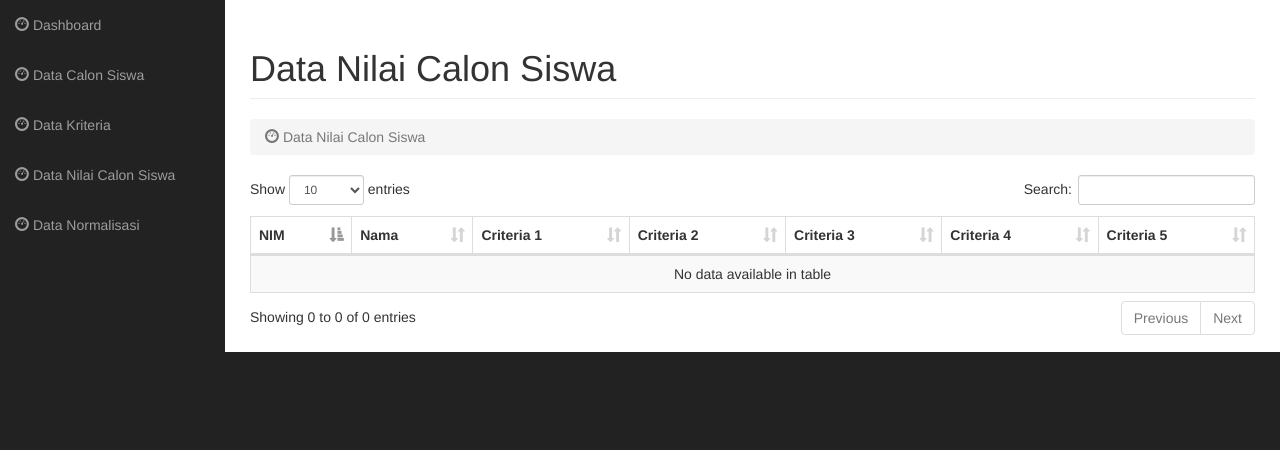
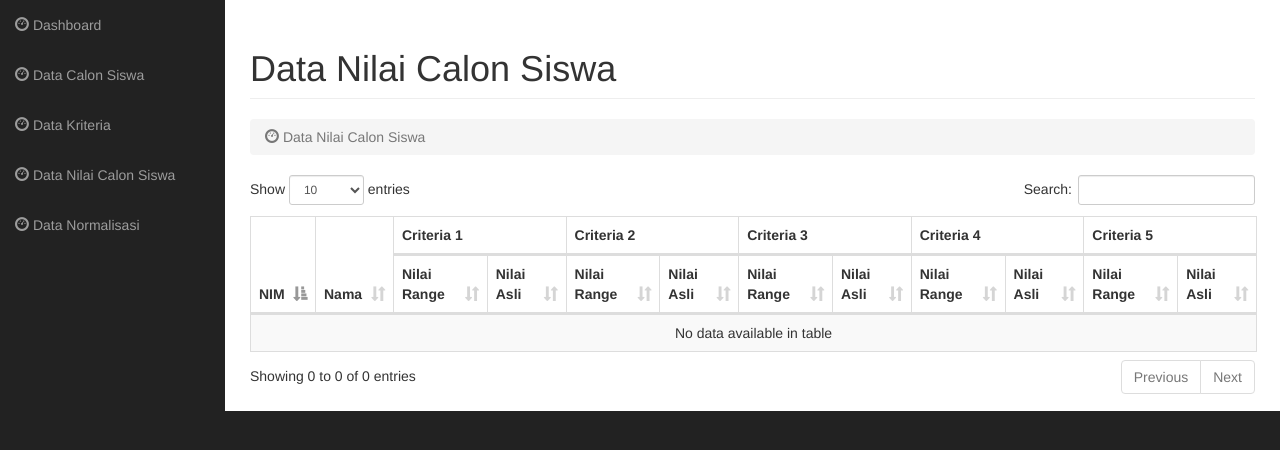
Before and after one commit to RizkiMufrizal/Metode-SAW, a CodeIgniter app: page /Metode-SAW/index.php/admin/nilaicalonsiswacontroller/index in a window 1280 px wide. Shown: the part 51-501 px from the top of the page. Run offline with CodeIgniter, Linux system fonts and the light colour scheme; data that the repository does not hold is empty.

Commit message:
update nilai calon siswa view

```diff
--- a/application/views/admin/NilaiCalonSiswaView.php
+++ b/application/views/admin/NilaiCalonSiswaView.php
@@ -46,13 +46,25 @@
                             <table id="calonsiswa" class="table table-bordered table-hover table-striped">
                                 <thead>
                                     <tr>
-                                        <th>NIM</th>
-                                        <th>Nama</th>
-                                        <th>Criteria 1</th>
-                                        <th>Criteria 2</th>
-                                        <th>Criteria 3</th>
-                                        <th>Criteria 4</th>
-                                        <th>Criteria 5</th>
+                                        <th rowspan="2">NIM</th>
+                                        <th rowspan="2">Nama</th>
+                                        <th colspan="2">Criteria 1</th>
+                                        <th colspan="2">Criteria 2</th>
+                                        <th colspan="2">Criteria 3</th>
+                                        <th colspan="2">Criteria 4</th>
+                                        <th colspan="2">Criteria 5</th>
+                                    </tr>
+                                    <tr>
+                                        <th>Nilai Range</th>
+                                        <th>Nilai Asli</th>
+                                        <th>Nilai Range</th>
+                                        <th>Nilai Asli</th>
+                                        <th>Nilai Range</th>
+                                        <th>Nilai Asli</th>
+                                        <th>Nilai Range</th>
+                                        <th>Nilai Asli</th>
+                                        <th>Nilai Range</th>
+                                        <th>Nilai Asli</th>
                                     </tr>
                                 </thead>
                                 <tbody>
@@ -60,11 +72,16 @@
                                         <tr>
                                             <td><?php echo $n->nim; ?></td>
                                             <td><?php echo $n->nama; ?></td>
-                                            <td><?php echo $n->c1; ?> | <?php echo $n->nilai_asli_c1; ?></td>
-                                            <td><?php echo $n->c2; ?> | <?php echo $n->nilai_asli_c2; ?></td>
-                                            <td><?php echo $n->c3; ?> | <?php echo $n->nilai_asli_c3; ?></td>
-                                            <td><?php echo $n->c4; ?> | <?php echo $n->nilai_asli_c4; ?></td>
-                                            <td><?php echo $n->c5; ?> | <?php echo $n->nilai_asli_c5; ?></td>
+                                            <td><?php echo $n->c1; ?></td>
+                                            <td><?php echo $n->nilai_asli_c1; ?></td>
+                                            <td><?php echo $n->c2; ?></td>
+                                            <td><?php echo $n->nilai_asli_c2; ?></td>
+                                            <td><?php echo $n->c3; ?></td>
+                                            <td><?php echo $n->nilai_asli_c3; ?></td>
+                                            <td><?php echo $n->c4; ?></td>
+                                            <td><?php echo $n->nilai_asli_c4; ?></td>
+                                            <td><?php echo $n->c5; ?></td>
+                                            <td><?php echo $n->nilai_asli_c5; ?></td>
                                         </tr>
                                     <?php } ?>
                                 </tbody>
```
